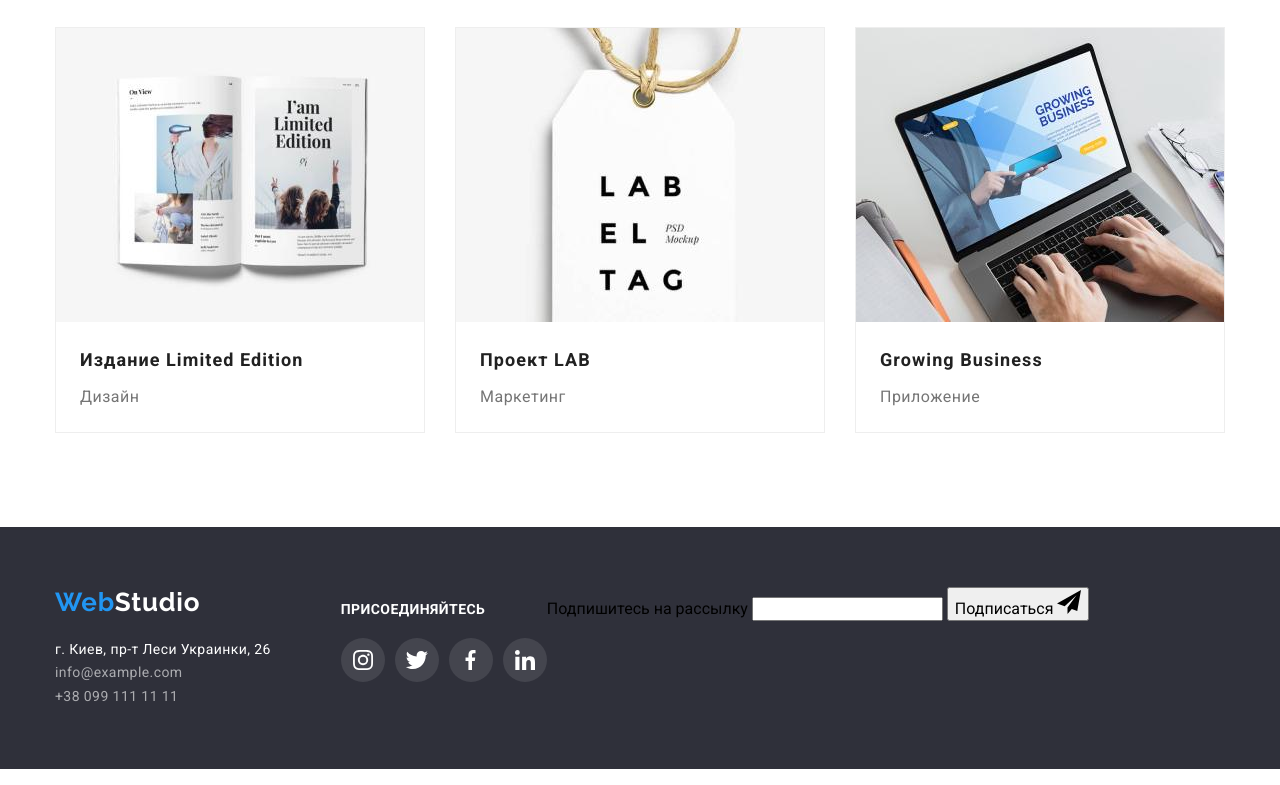
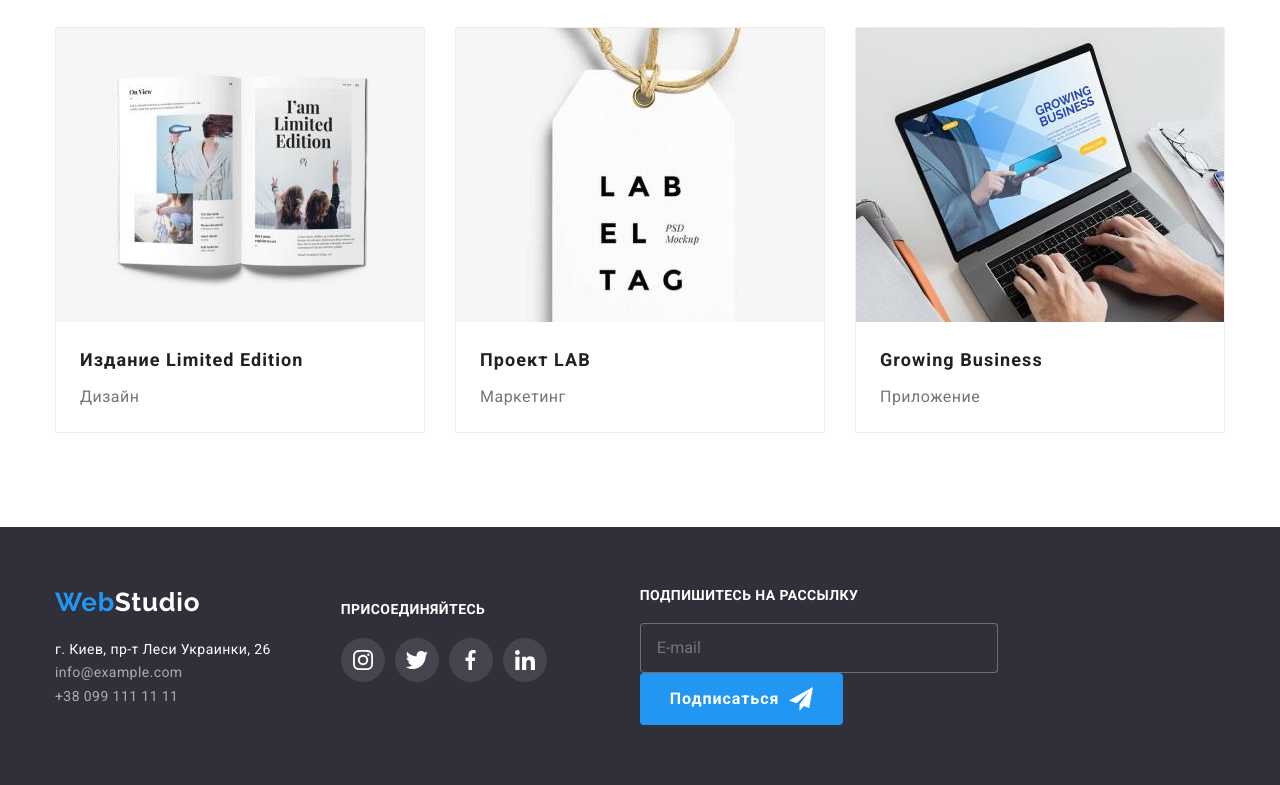
Before and after one commit to BorisKorsun/goit-markup-hw-06, a plain HTML site: page portfolio.html in a window 1280 px wide. Shown: the part 1108-1893 px from the top of the page. Drawn offline with Linux system fonts and the light colour scheme.

Commit message:
add footer-form at portfolio

```diff
--- a/css/portfolio.css
+++ b/css/portfolio.css
@@ -452,6 +452,7 @@ body {
 
 .footer-div2 {
   margin-left: 70px;
+  margin-right: 93px;
   padding-top: 15px;
 }
 
@@ -504,3 +505,67 @@ body {
   height: 100%;
   fill: #fff;
 }
+
+.footer-form {
+  display: row;
+  flex-direction: column;
+  align-items: flex-start;
+}
+
+.footer-form > .form-field {
+  display: flex;
+  flex-direction: column;
+}
+
+.footer-modal-title {
+  margin-bottom: 20px;
+
+  color: var(--cecondary-title-color);
+
+  font-weight: bold;
+  font-size: 14px;
+  line-height: 16px;
+  letter-spacing: 0.03em;
+  text-transform: uppercase;
+}
+.footer-form .form-input {
+  padding-top: 15px;
+  padding-bottom: 15px;
+  padding-left: 16px;
+  border: 1px solid #ffffff4d;
+  border-radius: 4px;
+
+  min-width: 358px;
+  min-height: 50px;
+
+  background-color: #2f303a;
+}
+
+.footer-modal-btn {
+  display: inline-block;
+  border: 1px solid transparent;
+  border-radius: 4px;
+  padding-top: 10px;
+  padding-bottom: 10px;
+  padding-left: 29px;
+  padding-right: 29px;
+
+  min-width: 200px;
+  min-height: 50px;
+
+  color: var(--third-text-color);
+  background-color: var(--accent-color);
+
+  font-weight: bold;
+  font-size: 16px;
+  line-height: 1.87;
+  display: flex;
+  align-items: center;
+  text-align: center;
+  letter-spacing: 0.06em;
+}
+
+.footer-modal-icon {
+  fill: #fff;
+  margin-left: 10px;
+}
--- a/portfolio.html
+++ b/portfolio.html
@@ -88,7 +88,7 @@
                         <li class="item">
                             <a href="" class="link">
                                 <div class="gallery-thumb">
-                                    <img class="gallery-img" src="./img/poster1.jpg" alt="Технокряк" max-width="100%">
+                                    <img class="gallery-img" src="./img/poster1.jpg" alt="Технокряк">
                                     <div class="gallery-overlay">
                                         <p class="gallery-description">
                                             Технокряк это современная площадка распространения коронавируса.
@@ -106,7 +106,7 @@
                         <li class="item">
                             <a href="" class="link">
                                 <div class="gallery-thumb">
-                                    <img class="gallery-img" src="./img/poster2.jpg" alt="двое мужчины играют в баскетбол" max-width="100%">
+                                    <img class="gallery-img" src="./img/poster2.jpg" alt="двое мужчины играют в баскетбол">
                                     <div class="gallery-overlay">
                                         <p class="gallery-description">
                                             Технокряк это современная площадка распространения коронавируса.
@@ -124,7 +124,7 @@
                         <li class="item">
                             <a href="" class="link">
                                 <div class="gallery-thumb">
-                                    <img class="gallery-img" src="./img/poster3.jpg" alt="лого ресторана" max-width="100%">
+                                    <img class="gallery-img" src="./img/poster3.jpg" alt="лого ресторана">
                                     <div class="gallery-overlay">
                                         <p class="gallery-description">
                                             Технокряк это современная площадка распространения коронавируса.
@@ -142,7 +142,7 @@
                         <li class="item">
                             <a href="" class="link">
                                 <div class="gallery-thumb">
-                                    <img class="gallery-img" src="./img/poster4.jpg" alt="наушники" max-width="100%">
+                                    <img class="gallery-img" src="./img/poster4.jpg" alt="наушники">
                                     <div class="gallery-overlay">
                                         <p class="gallery-description">
                                             Технокряк это современная площадка распространения коронавируса.
@@ -160,7 +160,7 @@
                         <li class="item">
                             <a href="" class="link">
                                 <div class="gallery-thumb">
-                                    <img class="gallery-img" src="./img/poster5.jpg" alt="коробки" max-width="100%">
+                                    <img class="gallery-img" src="./img/poster5.jpg" alt="коробки">
                                     <div class="gallery-overlay">
                                         <p class="gallery-description">
                                             Технокряк это современная площадка распространения коронавируса.
@@ -178,7 +178,7 @@
                         <li class="item">
                             <a href="" class="link">
                                 <div class="gallery-thumb">
-                                    <img class="gallery-img" src="./img/poster6.jpg" alt="монитор" max-width="100%">
+                                    <img class="gallery-img" src="./img/poster6.jpg" alt="монитор">
                                     <div class="gallery-overlay">
                                         <p class="gallery-description">
                                             Технокряк это современная площадка распространения коронавируса.
@@ -196,7 +196,7 @@
                         <li class="item">
                             <a href="" class="link">
                                 <div class="gallery-thumb">
-                                    <img class="gallery-img" src="./img/poster7.jpg" alt="книга" max-width="100%">
+                                    <img class="gallery-img" src="./img/poster7.jpg" alt="книга">
                                     <div class="gallery-overlay">
                                         <p class="gallery-description">
                                             Технокряк это современная площадка распространения коронавируса.
@@ -214,7 +214,7 @@
                         <li class="item">
                             <a href="" class="link">
                                 <div class="gallery-thumb">
-                                    <img class="gallery-img" src="./img/poster8.jpg" alt="ярлык" max-width="100%">
+                                    <img class="gallery-img" src="./img/poster8.jpg" alt="ярлык">
                                     <div class="gallery-overlay">
                                         <p class="gallery-description">
                                             Технокряк это современная площадка распространения коронавируса.
@@ -232,7 +232,7 @@
                         <li class="item">
                             <a href="" class="link">
                                 <div class="gallery-thumb">
-                                    <img class="gallery-img" src="./img/poster9.jpg" alt="человек печатает на ноутбуке" max-width="100%">
+                                    <img class="gallery-img" src="./img/poster9.jpg" alt="человек печатает на ноутбуке">
                                     <div class="gallery-overlay">
                                         <p class="gallery-description">
                                             Технокряк это современная площадка распространения коронавируса.
@@ -314,12 +314,12 @@
 
                         <form class="footer-form">
                             <label class="form-field">
-                                <span class="form-label">Подпишитесь на рассылку</span>
-                                <input class="form-input" type="email">
+                                <b class="footer-modal-title">Подпишитесь на рассылку</b>
+                                <input class="form-input" type="email" name="mail" placeholder="E-mail">
                             </label>
-                            <button type="submit">
+                            <button class="footer-modal-btn" type="submit">
                                 Подписаться
-                                <svg width="24" height="24">
+                                <svg class="footer-modal-icon" width="24" height="24">
                                     <use href="./img/icons.svg#telegram"></use>
                                 </svg>
                             </button>
```
Also changed, not shown: index.html (+1 -1 lines).
